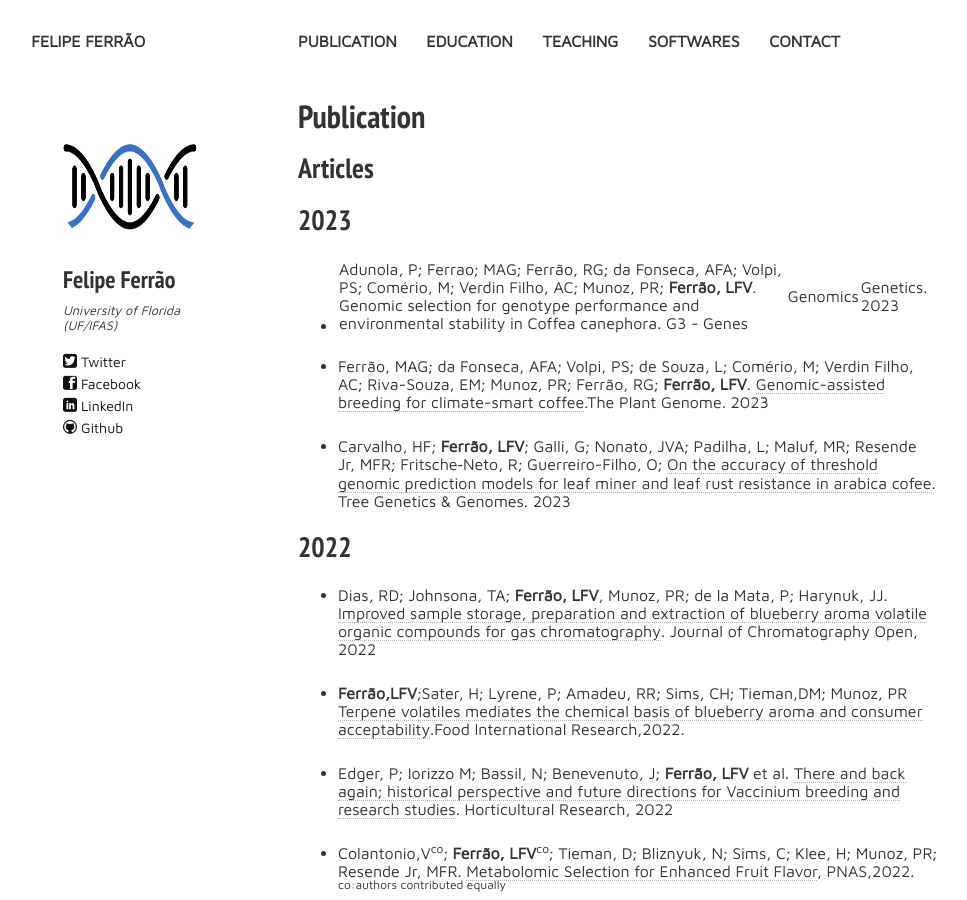
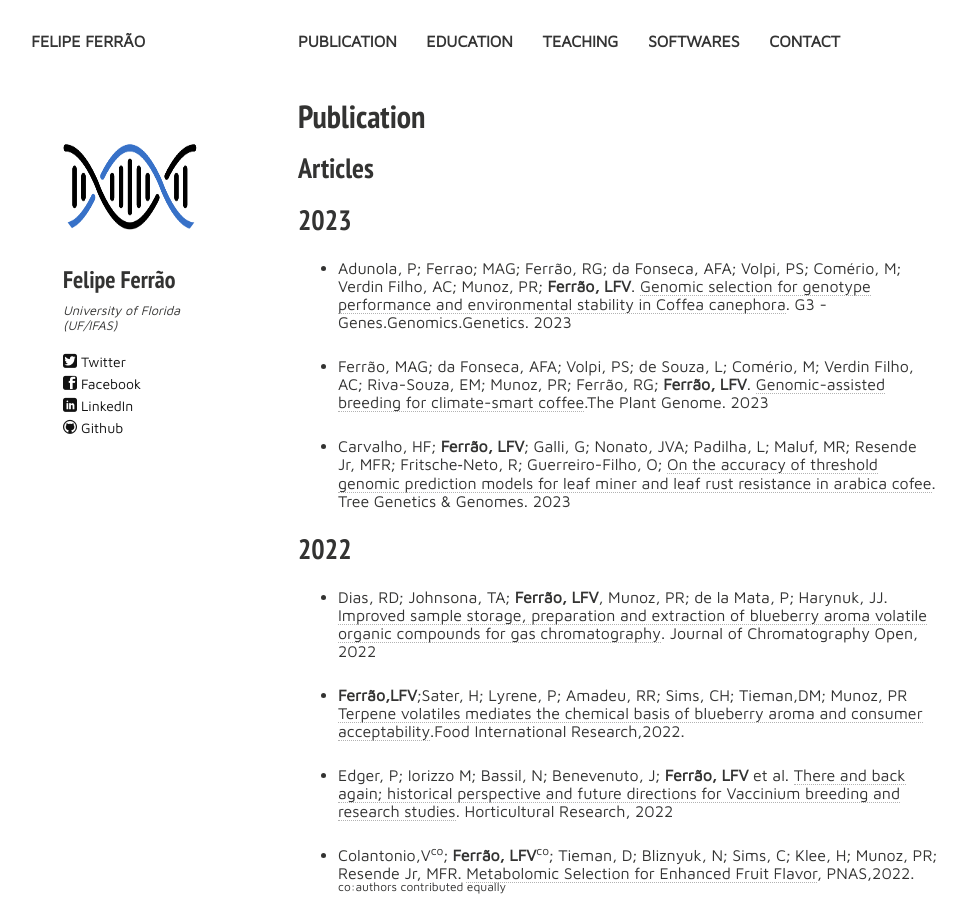
Before and after one commit to lfelipe-ferrao/lfelipe-ferrao.github.io, a Jekyll site: the page built from publication.md, in a window 1280 px wide and 900 px high. Shown: the whole window, without its empty margins (22-989 px from the left). Built offline with Jekyll 4.4.1, drawn with Linux system fonts in a browser that asks for light colours; nearby versions of some CDN libraries.

```diff
--- a/publication.md
+++ b/publication.md
@@ -16,7 +16,7 @@ tags: [people, undergrads, MSc, PhD, postdocs]
 
 ## 2023
 
-- Adunola, P; Ferrao; MAG; Ferrão, RG; da Fonseca, AFA; Volpi, PS; Comério, M; Verdin Filho, AC; Munoz, PR;  **Ferrão, LFV**. [Genomic selection for genotype performance and environmental stability in Coffea canephora](https://academic.oup.com/g3journal/advance-article/doi/10.1093/g3journal/jkad062/7083856). G3 - Genes|Genomics|Genetics. 2023
+- Adunola, P; Ferrao; MAG; Ferrão, RG; da Fonseca, AFA; Volpi, PS; Comério, M; Verdin Filho, AC; Munoz, PR;  **Ferrão, LFV**. [Genomic selection for genotype performance and environmental stability in Coffea canephora](https://academic.oup.com/g3journal/advance-article/doi/10.1093/g3journal/jkad062/7083856). G3 - Genes.Genomics.Genetics. 2023
 
 - Ferrão, MAG; da Fonseca, AFA; Volpi, PS; de Souza, L; Comério, M; Verdin Filho, AC; Riva-Souza, EM; Munoz, PR; Ferrão, RG; **Ferrão, LFV**. [Genomic-assisted breeding for climate-smart coffee](https://acsess.onlinelibrary.wiley.com/doi/full/10.1002/tpg2.20321).The Plant Genome. 2023
 
```
